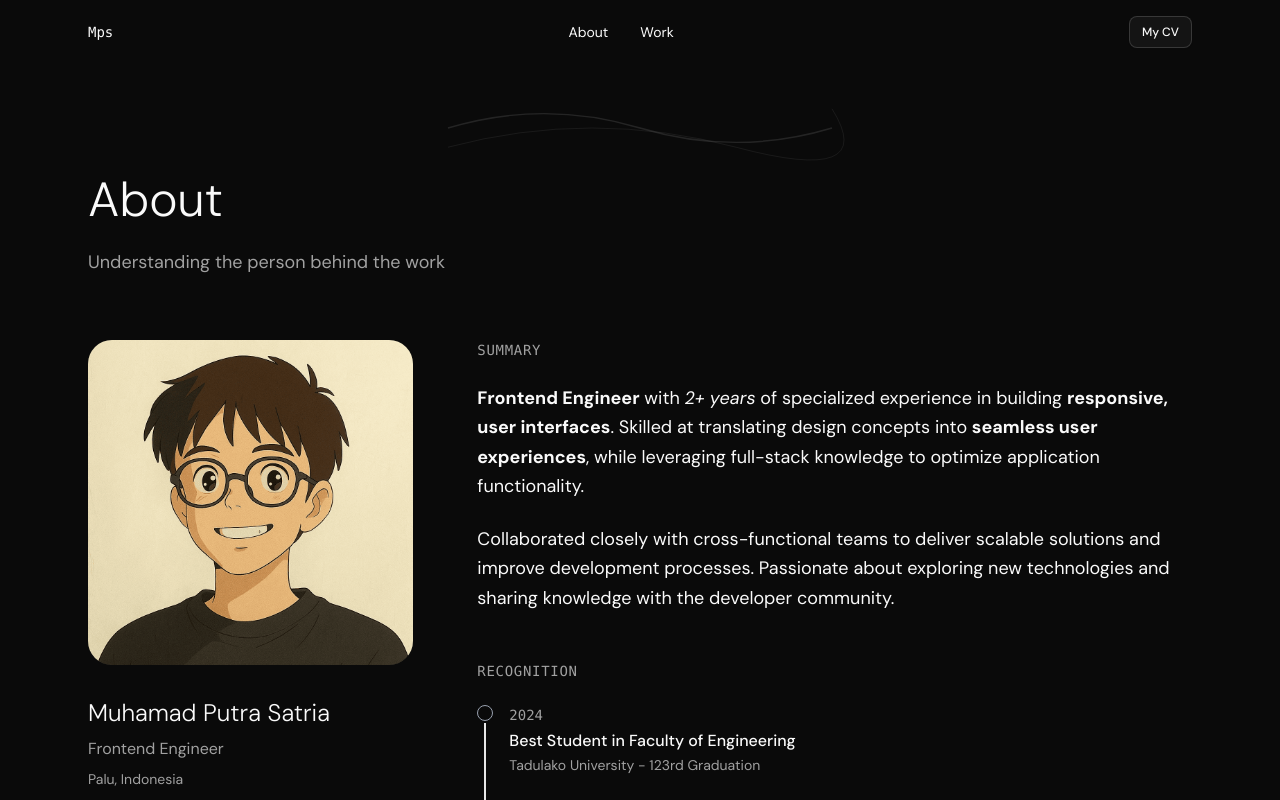
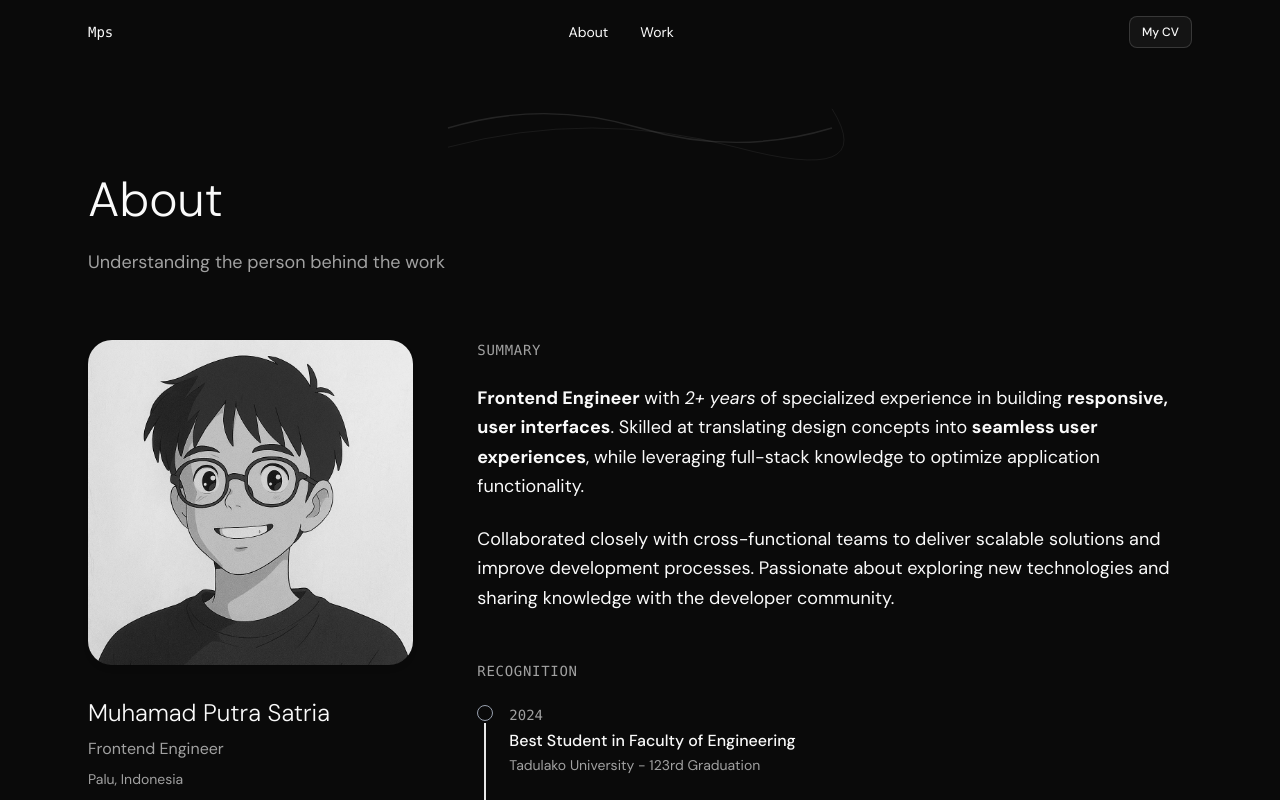
Before and after one commit to mpsalunggg/webku, a React (Vite) app: page /about in a window 1280 px wide. Shown: the top 800 px of the page. Built offline with nearby package versions, Linux system fonts and the light colour scheme.

Commit message:
chore: adjust image profile style

```diff
--- a/src/pages/about/index.tsx
+++ b/src/pages/about/index.tsx
@@ -37,18 +37,11 @@ const AboutPage = () => {
             <div className="grid lg:grid-cols-3 gap-16 mb-24">
               <div className="lg:col-span-1">
                 <div className="sticky top-32">
-                  <div className="w-full max-w-sm mx-auto lg:mx-0 aspect-square rounded-3xl overflow-hidden bg-muted mb-8 relative">
-                    <div className="absolute inset-0 rounded-3xl">
-                      <div className="absolute top-0 left-0 w-full h-px gradient-line"></div>
-                      <div
-                        className="absolute bottom-0 right-0 w-full h-px gradient-line"
-                        style={{ animationDelay: '1s' }}
-                      ></div>
-                    </div>
+                  <div className="w-full max-w-sm mx-auto lg:mx-0 mb-8 group">
                     <img
                       src="/profile.webp"
                       alt="Muhamad Putra Satria - Portfolio"
-                      className="w-full h-full object-cover relative z-10"
+                      className="w-full aspect-square shadow-md rounded-3xl object-cover grayscale group-hover:grayscale-0 transition-all duration-500"
                     />
                   </div>
 
@@ -108,9 +101,7 @@ const AboutPage = () => {
                             {achievement.tooltip ? (
                               <Tooltip>
                                 <TooltipTrigger asChild>
-                                  <span>
-                                    {achievement.title}
-                                  </span>
+                                  <span>{achievement.title}</span>
                                 </TooltipTrigger>
                                 <TooltipContent
                                   side="top"
@@ -127,8 +118,8 @@ const AboutPage = () => {
                         <TimelineContent className="text-sm">
                           {achievement.organization}
                         </TimelineContent>
-                        <TimelineIndicator className='border-1 !border-gray-400' />
-                        <TimelineSeparator className='border-1'/>
+                        <TimelineIndicator className="border-1 !border-gray-400" />
+                        <TimelineSeparator className="border-1" />
                       </TimelineItem>
                     ))}
                   </Timeline>
```
